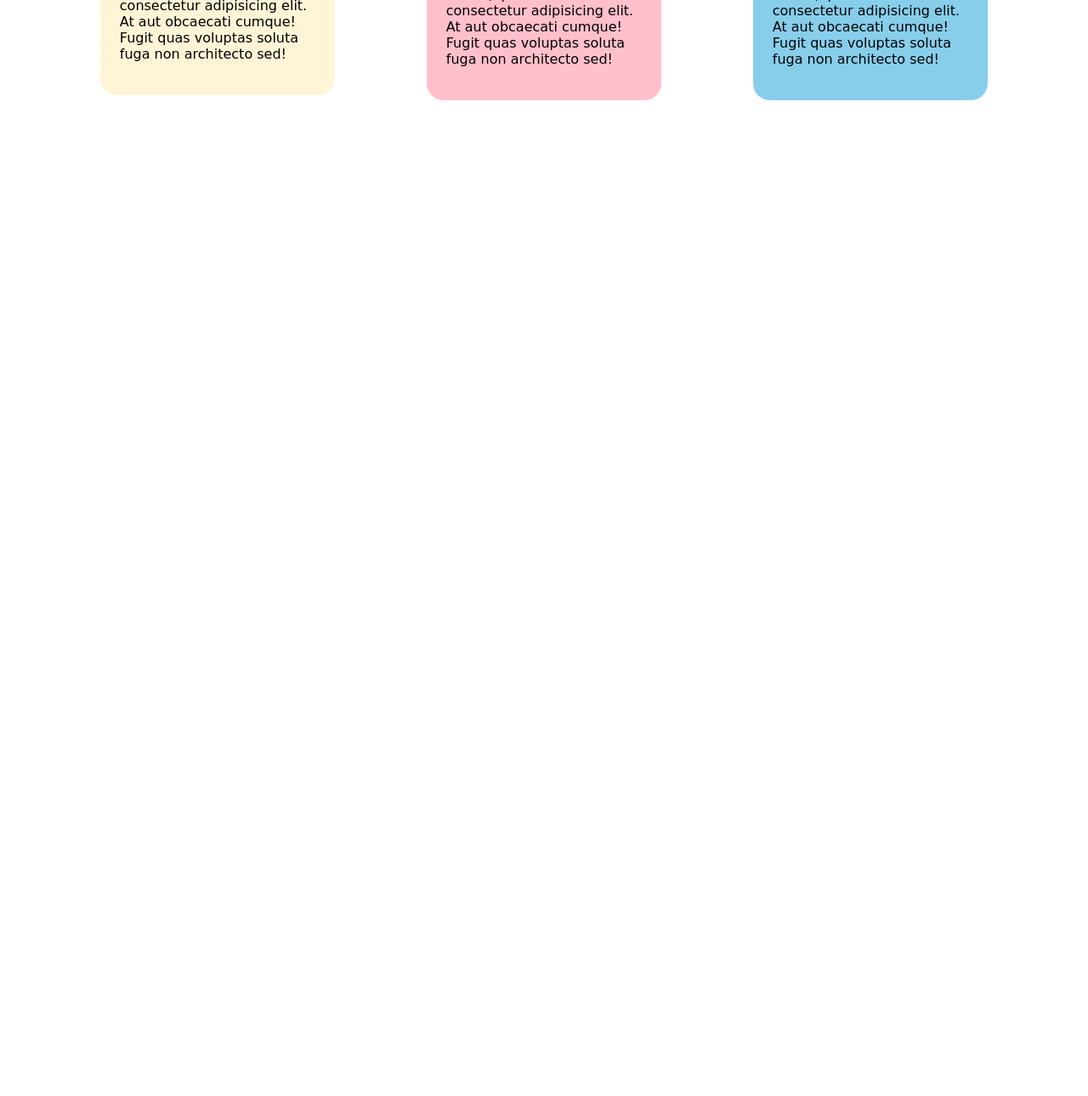
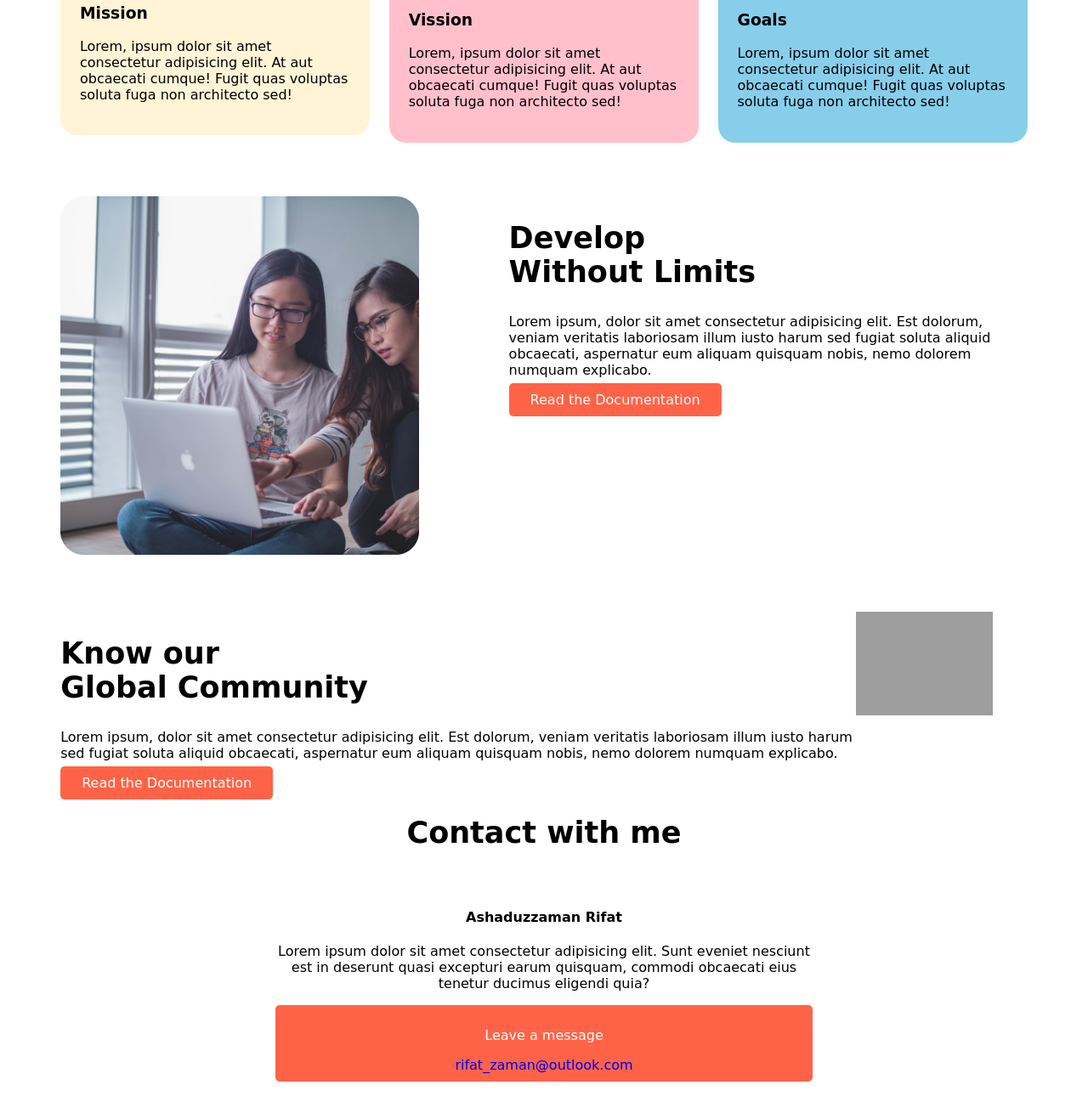
Before and after one commit to rftzmn/mission-2022, a plain HTML site: page index.html in a window 1280 px wide. Shown: the part 700-1990 px from the top of the page at 85% size. Before the commit the page ends 818 px from the top, so only its background shows below. Drawn offline with Linux system fonts and the light colour scheme; grey boxes are pictures that could not be loaded; a web font is replaced by a local one.

Commit message:
updated & finalized

```diff
--- a/index.html
+++ b/index.html
@@ -10,6 +10,10 @@
     <link rel="preconnect" href="https://fonts.gstatic.com" crossorigin />
     <link
       href="https://fonts.googleapis.com/css2?family=Offside&display=swap"
+      rel="stylesheet"
+    />
+    <link
+      href="https://fonts.googleapis.com/css2?family=Indie+Flower&display=swap"
       rel="stylesheet"
     />
 
@@ -47,7 +51,7 @@
       </div>
       <div class="my-mission-2022 my-mission-2022-2">
         <img src="images/illustrators/illustrator-2.png" alt="" class="" />
-        <h3>Mission</h3>
+        <h3>Vission</h3>
         <p>
           Lorem, ipsum dolor sit amet consectetur adipisicing elit. At aut
           obcaecati cumque! Fugit quas voluptas soluta fuga non architecto sed!
@@ -55,12 +59,69 @@
       </div>
       <div class="my-mission-2022 my-mission-2022-3">
         <img src="images/illustrators/illustrator-3.png" alt="" class="" />
-        <h3>Mission</h3>
+        <h3>Goals</h3>
         <p>
           Lorem, ipsum dolor sit amet consectetur adipisicing elit. At aut
           obcaecati cumque! Fugit quas voluptas soluta fuga non architecto sed!
         </p>
       </div>
     </section>
+
+    <section class="blog">
+      <div class="blog-image">
+        <img src="images/pictures/coding.png" alt="" />
+      </div>
+      <div class="describe">
+        <h1>
+          Develop <br />
+          Without Limits
+        </h1>
+        <p>
+          Lorem ipsum, dolor sit amet consectetur adipisicing elit. Est dolorum,
+          veniam veritatis laboriosam illum iusto harum sed fugiat soluta
+          aliquid obcaecati, aspernatur eum aliquam quisquam nobis, nemo dolorem
+          numquam explicabo.
+        </p>
+        <a href="#" id="explore-button">Read the Documentation</a>
+      </div>
+    </section>
+
+    <section class="blog">
+      <div class="describe">
+        <h1>
+          Know our <br />
+          Global Community
+        </h1>
+        <p>
+          Lorem ipsum, dolor sit amet consectetur adipisicing elit. Est dolorum,
+          veniam veritatis laboriosam illum iusto harum sed fugiat soluta
+          aliquid obcaecati, aspernatur eum aliquam quisquam nobis, nemo dolorem
+          numquam explicabo.
+        </p>
+        <a href="#" id="explore-button">Read the Documentation</a>
+      </div>
+      <div class="blog-image">
+        <img src="images/pictures/project.png" alt="" />
+      </div>
+    </section>
+    <section class="contact">
+      <h1>Contact with me</h1>
+      <br />
+      <h4>Ashaduzzaman Rifat</h4>
+      <p>
+        Lorem ipsum dolor sit amet consectetur adipisicing elit. Sunt eveniet
+        nesciunt est in deserunt quasi excepturi earum quisquam, commodi
+        obcaecati eius tenetur ducimus eligendi quia?
+      </p>
+      <div id="explore-button">
+        <p>Leave a message</p>
+        <a href="mailto.rifat_zaman@outlook.com">rifat_zaman@outlook.com</a>
+      </div>
+    </section>
+
+    <footer>
+      <h1>Mission <span>2022</span></h1>
+      <p>Hardwork, Perseverance and Determination for 2022</p>
+    </footer>
   </body>
 </html>
--- a/style.css
+++ b/style.css
@@ -1,7 +1,3 @@
-body {
-  font-family: "Offside", cursive;
-  margin: 0 5%;
-}
 h1 {
   font-size: 35px;
 }
@@ -11,6 +7,8 @@ h1 {
 }
 section {
   display: flex;
+  font-family: "Offside", cursive;
+  margin: 0 5%;
 }
 .half-width {
   width: 50%;
@@ -40,10 +38,9 @@ a {
   width: 50%;
 }
 .my-mission-2022 {
-  width: 20%;
-  height: 30%;
+  width: 30%;
+  height: 40%;
   padding: 2%;
-  margin: 0 auto;
   border-radius: 20px;
 }
 .my-mission-2022-1 {
@@ -51,7 +48,26 @@ a {
 }
 .my-mission-2022-2 {
   background-color: pink;
+  margin: auto 2%;
 }
 .my-mission-2022-3 {
   background-color: skyblue;
 }
+.blog {
+  margin-top: 5%;
+}
+.blog-image img {
+  width: 80%;
+}
+.contact {
+  display: block;
+  margin: auto 25%;
+  text-align: center;
+}
+footer {
+  font-family: "Indie Flower", cursive;
+  background-color: black;
+  color: white;
+  text-align: center;
+  margin: 0;
+}
```
Also changed, not shown: images/person/as.png (added), 1 other file.
